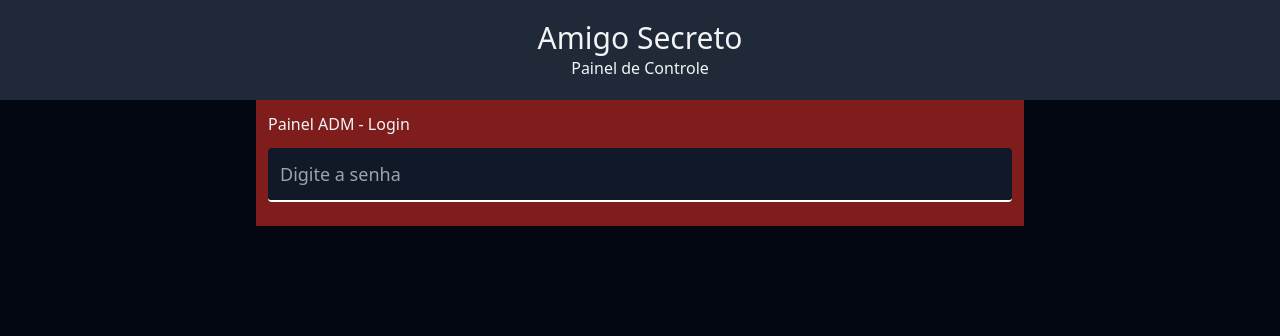
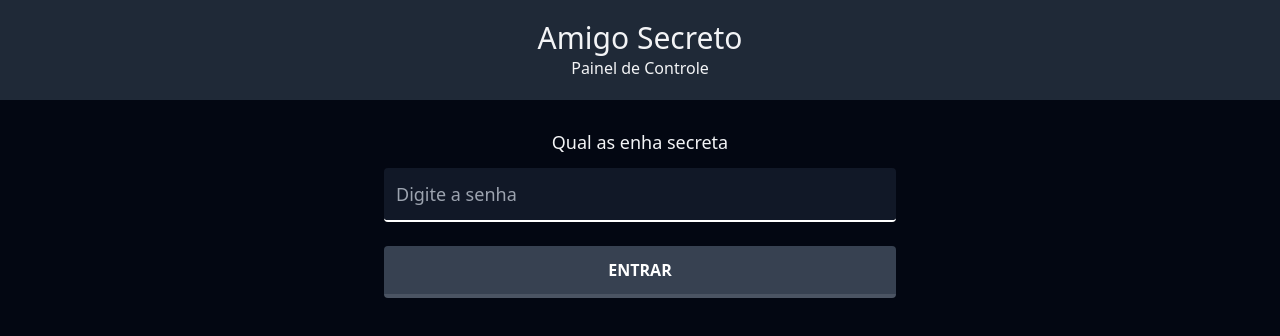
Before and after one commit to PauloHenriqueRibeiroAlves/as-FrontEnd, a Next.js app: page /admin/login in a window 1280 px wide. Shown: the top 336 px of the page. Built offline with nearby package versions, Linux system fonts and the light colour scheme.

Commit message:
Criei o botão para o login com a verificação, criei o proprio login com a verificação e o salvamento do token e criei a lista para organizar os eventos

```diff
--- a/src/app/admin/layout.tsx
+++ b/src/app/admin/layout.tsx
@@ -15,7 +15,7 @@ const Layout = ({ children }:Props) => {
             <h3 className="text-3xl">Amigo Secreto</h3>
             <h4 className="text-base">Painel de Controle</h4>
           </header>
-          <main className="mx-auto w-full max-w-3xl p-3 bg-red-900">{children}</main>
+          <main className="mx-auto w-full max-w-3xl p-3">{children}</main>
       </div>
   );
 }
--- a/src/app/admin/login/page.tsx
+++ b/src/app/admin/login/page.tsx
@@ -1,18 +1,54 @@
 "use client"
 import { InputField } from "@/app/components/Admin/InputField";
+import { Button } from "@/app/components/Admin/Button";
 import { useState } from "react";
+import * as api from "../../api/admin";
+import { setCookie } from "cookies-next";
+import { useRouter } from "next/navigation";
 
 const Page = () => {
+    const router = useRouter();
+
     const [passwordInput, setPasswordInput] = useState('');
+    const [loading, setLoading] = useState(false);
+    const [warning, setWarning] = useState('');
+
+    const handleLoginButton = async () => {
+        if (passwordInput) {
+            setWarning('');
+            setLoading(true);
+
+            const token = await api.login(passwordInput);
+            setLoading(false);
+            if (!token) {
+                setWarning('Acesso Negado');
+            }else {
+                //salvar o token no cookie
+                setCookie('token', token);
+                router.push('/admin');
+            }
+        }
+    }
     return(
-        <div>
-            Painel ADM - Login
+        <div className="text-center py-4">
+            <p className="text-lg">Qual as enha secreta</p>
+            <div className="mx-auto max-w-lg">
                 <InputField
                     type="password"
                     value={passwordInput}
                     onChange={e => setPasswordInput(e.target.value)}
                     placehouder="Digite a senha"
+                    disabled={loading}
                 />
+                <Button
+                    value={loading ? "Carregando..." : "Entrar"}
+                    onClick={handleLoginButton}
+                    disabled={loading}
+                />
+                {warning &&
+                    <div className="border border-dashed border-gray-400 p-3">{warning}</div>
+                }
+            </div>
         </div>
     );
 }
--- a/src/app/admin/page.tsx
+++ b/src/app/admin/page.tsx
@@ -1,5 +1,6 @@
 import * as api from '@/app/api/server';
 import { redirect } from 'next/navigation';
+import { AdminPage } from '../components/Admin/AdminPAge';
 
 const Page = async () => {
     //requisição vinda da api
@@ -7,11 +8,7 @@ const Page = async () => {
     //condição para saber se está logado
     if (!logged) return redirect('/admin/login');
 
-    return(
-        <div>
-            Painel ADM
-        </div>
-    );
+    return <AdminPage/>
 }
 
 export default Page;
--- a/src/app/api/admin.ts
+++ b/src/app/api/admin.ts
@@ -1 +1,19 @@
-//consultas de Api pelo Ad,inistrador
+//consultas de Api pelo Administrador
+import { getCookie } from 'cookies-next';
+import { req } from './axios';
+import { Event } from '../types/Event';
+
+export const login = async (password: string) => {
+    try {
+        const json = await req.post('/admin/login', { password });
+        return json.data.token as string ?? false;
+    } catch (err) {return false}
+}
+//Eventos da página de administração
+export const getEvents = async () => {
+    const token = getCookie('token');
+    const json = await req.get('admin/events', {
+        headers: { 'Authorization': `Token ${token}` }
+    });
+    return json.data.events as Event[] ?? [];
+}
--- /dev/null
+++ b/src/app/components/Admin/AdminPAge.tsx
@@ -0,0 +1,39 @@
+"use Client"
+import { useEffect, useState } from 'react';
+import * as api from '../../api/admin';
+import { Event } from '../../types/Event';
+
+export const AdminPage = () => {
+    const [events, setEvents] = useState<Event[]>([]);
+    const [loading, setLoading] = useState(true);
+
+    //função que vai fazer o corregamento das listas
+    const loadEvents = async () => {
+        setLoading(true);
+        const eventList = await api.getEvents();
+        setLoading(false);
+        setEvents(eventList);
+    }
+
+    useEffect(() => {
+        loadEvents();
+    }, []);
+
+    return(
+        <div>
+            <div className="p-3 flex items-center">
+                <h1 className="text-2xl flex-1">Eventos</h1>
+                <div>...</div>
+            </div>
+            <div className="my-3">
+                {!loading && events.length > 0 && events.map(item => (
+                    <div key={item.id}>{item.title}</div>
+                ))}
+                {!loading && events.length === 0 &&
+                    <div>Nada Encontrado</div>
+                }
+                {loading && <div>Carregando...</div>}
+            </div>
+        </div>
+    );
+}
--- /dev/null
+++ b/src/app/components/Admin/Button.tsx
@@ -0,0 +1,16 @@
+type Props = {
+    value: string;
+    onClick: () => void;
+    disabled?: boolean;
+}
+export const Button = ({ value, onClick, disabled }: Props) => {
+    return(
+        <button
+            onClick={onClick}
+            className="w-full my-3 p-3 rounded bg-gray-700 text-white
+            uppercase font-bold hover:bg-gray-600 border-b-4
+            border-white/10 text-center"
+            disabled={disabled}
+        >{value}</button>
+    );
+}
```
Lines whose indentation alone changed are shown as unchanged.
